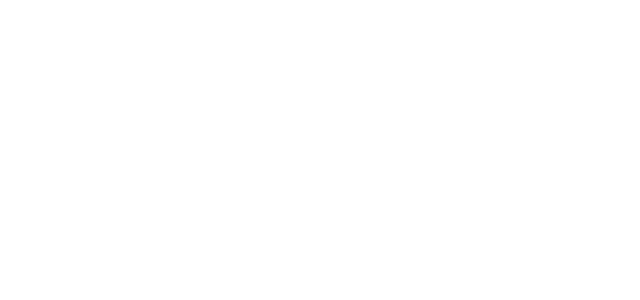
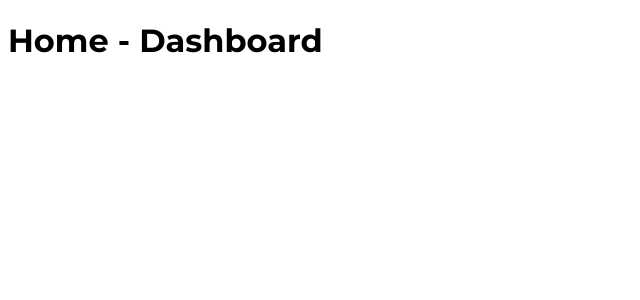
Before and after one commit to ShermanPI/Keeper, a React (Vite) app: page /home in a window 1280 px wide. Before the commit this address had no page. Shown: the top 300 px of the page, without its empty margins (0-640 px from the left). Built offline with nearby package versions, Linux system fonts and the light colour scheme.

Commit message:
:construction: build: reset for styles and file structure

```diff
--- a/index.html
+++ b/index.html
@@ -4,6 +4,12 @@
     <meta charset="UTF-8" />
     <link rel="icon" type="image/svg+xml" href="src/assets/images/logo.ico" />
     <meta name="viewport" content="width=device-width, initial-scale=1.0" />
+    <link rel="preconnect" href="https://fonts.googleapis.com" />
+    <link rel="preconnect" href="https://fonts.gstatic.com" crossorigin />
+    <link
+      href="https://fonts.googleapis.com/css2?family=Montserrat:wght@300;400;600;700&display=swap"
+      rel="stylesheet"
+    />
     <title>Keeper</title>
   </head>
   <body>
--- a/src/App.jsx
+++ b/src/App.jsx
@@ -1,12 +1,14 @@
 import './App.css'
 import { Routes, Route } from 'react-router-dom'
 import Index from './components'
+import Home from './routes/Home'
 
 function App () {
   return (
     <>
       <Routes>
         <Route path='/' element={<Index />} />
+        <Route path='/home' element={<Home />} />
       </Routes>
     </>
   )
--- /dev/null
+++ b/src/assets/styles/reset.css
@@ -0,0 +1,24 @@
+html {
+  font-size: 62.5%;
+}
+
+* {
+  padding: 0;
+  margin: 0;
+  box-sizing: border-box;
+}
+
+img,
+video {
+  max-width: 100%;
+}
+
+h1 {
+  font-size: 5.9vw;
+}
+h2 {
+  font-size: 3vh;
+}
+p {
+  font-size: 2vmin;
+}
--- a/src/index.css
+++ b/src/index.css
@@ -0,0 +1,3 @@
+* {
+  font-family: "Montserrat", sans-serif;
+}
--- /dev/null
+++ b/src/routes/Home.jsx
@@ -0,0 +1,7 @@
+import '../assets/styles/pages/home.css'
+
+export default function Home () {
+  return (
+    <h1> Home - Dashboard</h1>
+  )
+}
```
Also changed, not shown: src/assets/styles/pages/home.css (added).
